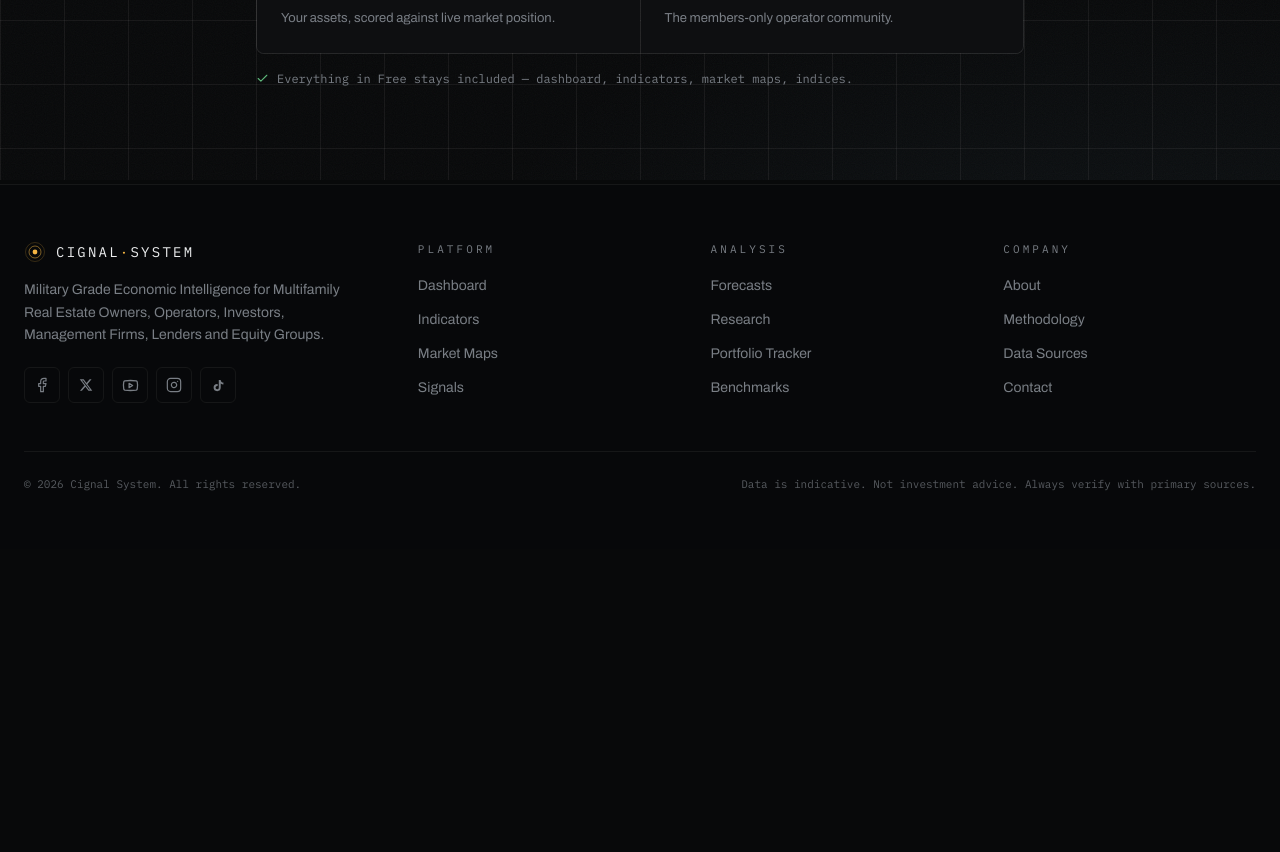
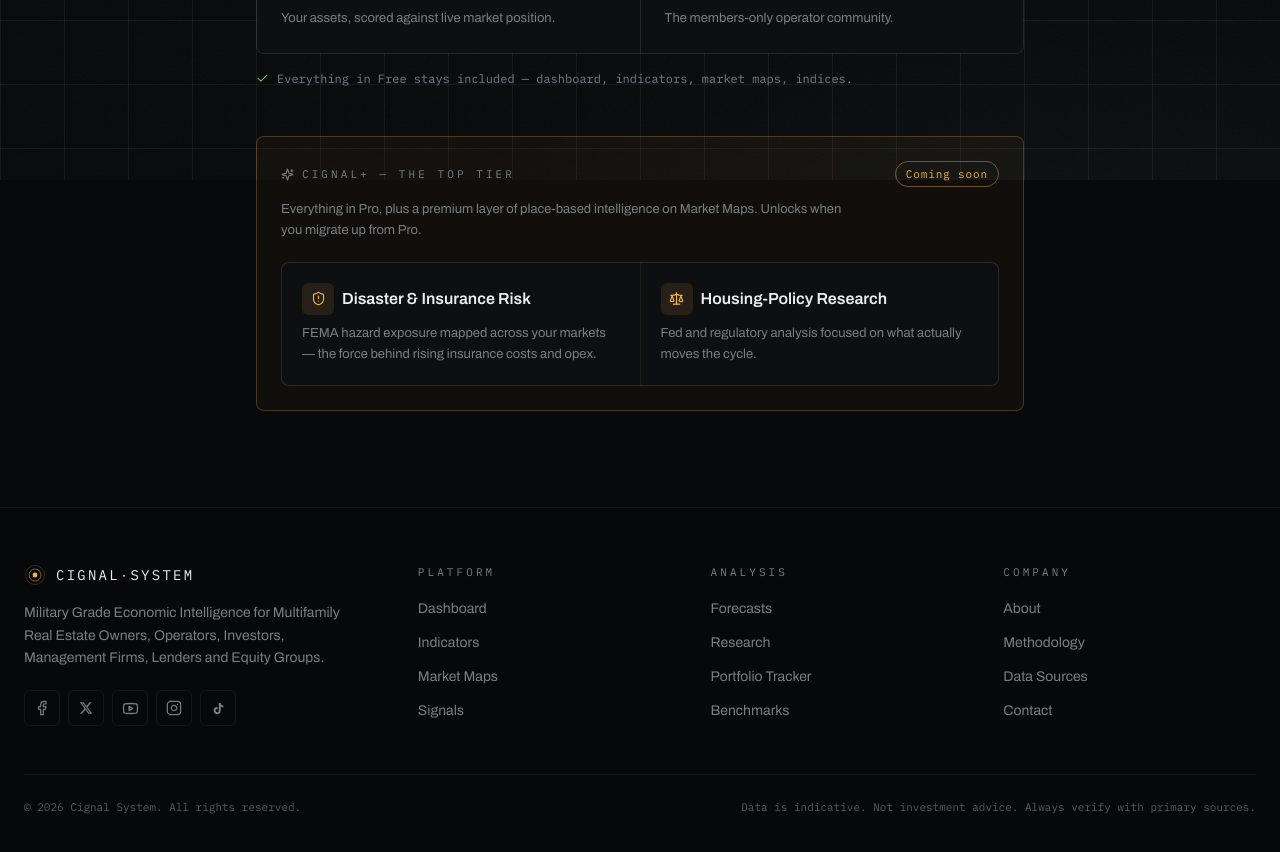
Before and after one commit to BenjaminInman/cignalsystem, a Next.js app: page /upgrade in a window 1280 px wide. Shown: the part 620-1472 px from the top of the page. Before the commit the page ends 1169 px from the top, so only its background shows below. Built offline with nearby package versions, Linux system fonts and the light colour scheme; no server answers; the database is empty.

Commit message:
Upgrade: add Cignal+ top-tier coming-soon card ($129/mo, FEMA risk + housing-policy research)

```diff
--- a/app/upgrade/page.js
+++ b/app/upgrade/page.js
@@ -1,5 +1,5 @@
 import Link from "next/link";
-import { Lock, Check, LineChart, BookOpen, Briefcase, Users } from "lucide-react";
+import { Lock, Check, LineChart, BookOpen, Briefcase, Users, ShieldAlert, Scale, Sparkles } from "lucide-react";
 import { createClient } from "@/lib/supabase/server";
 import { PAGE_LABELS } from "@/lib/access";
 import UpgradeCTA from "@/components/UpgradeCTA";
@@ -14,6 +14,11 @@
   { icon: Users, name: "Community", desc: "The members-only operator community." },
 ];
 
+const PLUS_FEATURES = [
+  { icon: ShieldAlert, name: "Disaster & Insurance Risk", desc: "FEMA hazard exposure mapped across your markets — the force behind rising insurance costs and opex." },
+  { icon: Scale, name: "Housing-Policy Research", desc: "Fed and regulatory analysis focused on what actually moves the cycle." },
+];
+
 function formatPrice(cents) {
   if (cents == null) return null;
   if (cents === 0) return "Free";
@@ -25,12 +30,14 @@
   const label = PAGE_LABELS[slug] || "this page";
 
   const supabase = createClient();
-  const { data: pro } = await supabase
+  const { data: tierRows } = await supabase
     .from("tiers")
-    .select("name, price_monthly_cents")
-    .eq("slug", "pro")
-    .single();
+    .select("slug, name, price_monthly_cents")
+    .in("slug", ["pro", "cignal_plus"]);
+  const pro = tierRows?.find((t) => t.slug === "pro");
+  const plus = tierRows?.find((t) => t.slug === "cignal_plus");
   const price = formatPrice(pro?.price_monthly_cents);
+  const plusPrice = formatPrice(plus?.price_monthly_cents);
 
   return (
     <div className="mx-auto max-w-3xl pt-14 pb-20 fade-up">
@@ -75,6 +82,35 @@
           <Check size={13} className="text-up" /> Everything in Free stays included — dashboard, indicators, market maps, indices.
         </p>
       </div>
+
+      <div className="mt-12">
+        <div className="rounded-lg border border-signal/25 bg-signal/[0.04] p-6">
+          <div className="flex flex-wrap items-center justify-between gap-3">
+            <p className="kicker flex items-center gap-2 text-signal">
+              <Sparkles size={13} /> {plus?.name || "Cignal+"} — the top tier
+            </p>
+            <span className="mono rounded-full border border-signal/40 px-2.5 py-1 text-[11px] tracking-[0.08em] text-signal">
+              Coming soon{plusPrice ? ` · ${plusPrice}` : ""}
+            </span>
+          </div>
+          <p className="mt-3 max-w-xl text-[13px] leading-relaxed text-muted">
+            Everything in Pro, plus a premium layer of place-based intelligence on Market Maps. Unlocks when you migrate up from Pro.
+          </p>
+          <div className="mt-5 grid gap-px overflow-hidden rounded-lg border border-[var(--line)] bg-[var(--line)] sm:grid-cols-2">
+            {PLUS_FEATURES.map((f) => (
+              <div key={f.name} className="bg-bg2 p-5">
+                <div className="mb-2 flex items-center gap-2">
+                  <span className="flex h-8 w-8 items-center justify-center rounded-md bg-signal/10">
+                    <f.icon size={15} className="text-signal" strokeWidth={1.8} />
+                  </span>
+                  <h3 className="font-semibold text-ink">{f.name}</h3>
+                </div>
+                <p className="text-[13px] leading-relaxed text-muted">{f.desc}</p>
+              </div>
+            ))}
+          </div>
+        </div>
+      </div>
     </div>
   );
 }
```
